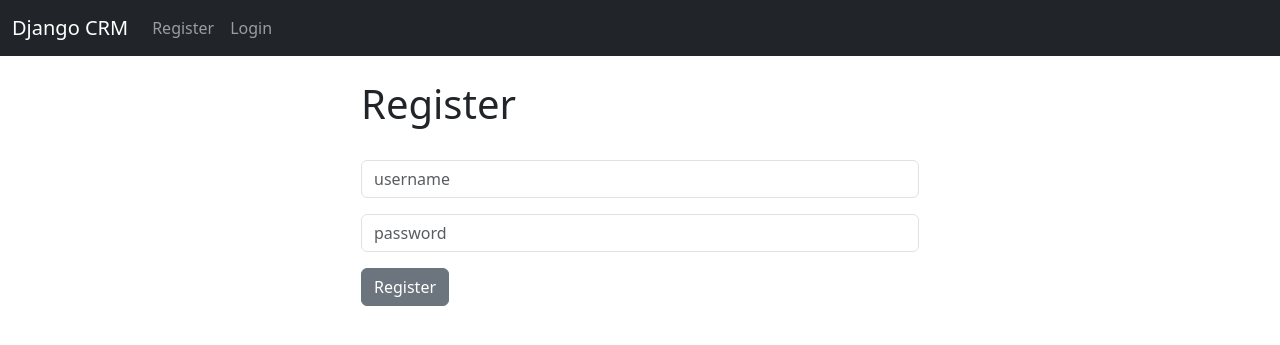
After one commit to briannkhata/crm, a Django app: page /register/ in a window 1280 px wide. The commit adds this page. Shown: the top 345 px of the page. Run offline with Django 5.2, Linux system fonts and the light colour scheme.

Commit message:
registration form

```diff
--- a/dcrm/website/templates/navbar.html
+++ b/dcrm/website/templates/navbar.html
@@ -1,22 +1,32 @@
 <nav class="navbar navbar-expand-lg navbar-dark bg-dark">
   <div class="container-fluid">
     <a class="navbar-brand" href="{% url 'home' %}">Django CRM</a>
-      <button class="navbar-toggler" type="button" data-bs-toggle="collapse" data-bs-target="#navbarSupportedContent" aria-controls="navbarSupportedContent" aria-expanded="false" aria-label="Toggle navigation">
+    <button
+      class="navbar-toggler"
+      type="button"
+      data-bs-toggle="collapse"
+      data-bs-target="#navbarSupportedContent"
+      aria-controls="navbarSupportedContent"
+      aria-expanded="false"
+      aria-label="Toggle navigation"
+    >
       <span class="navbar-toggler-icon"></span>
     </button>
     <div class="collapse navbar-collapse" id="navbarSupportedContent">
       <ul class="navbar-nav me-auto mb-2 mb-lg-0">
         {% if user.is_authenticated %}
         <li class="nav-item">
-                <a class="nav-link" href="{% url 'logout' %}">Logout</a>
+          <a class="nav-link" href="{% url 'logout' %}">Welcome {{ user.username }} | Logout</a>
         </li>
         {% else %}
+        <li class="nav-item">
+            <a class="nav-link" href="{% url 'register' %}">Register</a>
+          </li>
         <li class="nav-item">
           <a class="nav-link" href="{% url 'home' %}">Login</a>
         </li>
         {% endif %}
       </ul>
-
     </div>
   </div>
 </nav>
--- /dev/null
+++ b/dcrm/website/templates/register.html
@@ -0,0 +1,34 @@
+{% extends 'base.html' %} {% block content%}
+
+<div class="col-md-6 offset-md-3">
+  <h1>Register</h1>
+  <br />
+  <form method="POST" action="{% url 'home' %}">
+    {% csrf_token %}
+
+    <div class="mb-3">
+      <label for="username" class="visually-hidden">Username</label>
+      <input
+        type="text"
+        class="form-control"
+        name="username"
+        placeholder="username"
+      />
+    </div>
+
+    <div class="mb-3">
+      <label for="password" class="visually-hidden">Password</label>
+      <input
+        type="password"
+        class="form-control"
+        name="password"
+        placeholder="password"
+      />
+    </div>
+
+    <div class="mb-3">
+      <button type="submit" class="btn btn-secondary mb-3">Register</button>
+    </div>
+  </form>
+</div>
+{% endblock%}
--- a/dcrm/website/urls.py
+++ b/dcrm/website/urls.py
@@ -3,6 +3,6 @@ from . import views
 
 urlpatterns = [
     path('', views.home, name="home"),
-    # path('login/', views.login_user, name="login"),
+    path('register/', views.register_user, name="register"),
     path('logout/', views.logout_user, name="logout"),
 ]
--- a/dcrm/website/views.py
+++ b/dcrm/website/views.py
@@ -21,6 +21,8 @@ def home(request):
     else:
         return render(request, 'home.html', {})
 
+def register_user(request):
+   return render(request, 'register.html', {})
 
 def logout_user(request):
     logout(request)
```
Also changed, not shown: dcrm/website/forms.py (added, +51 -0 lines). Lines whose indentation alone changed are shown as unchanged.
